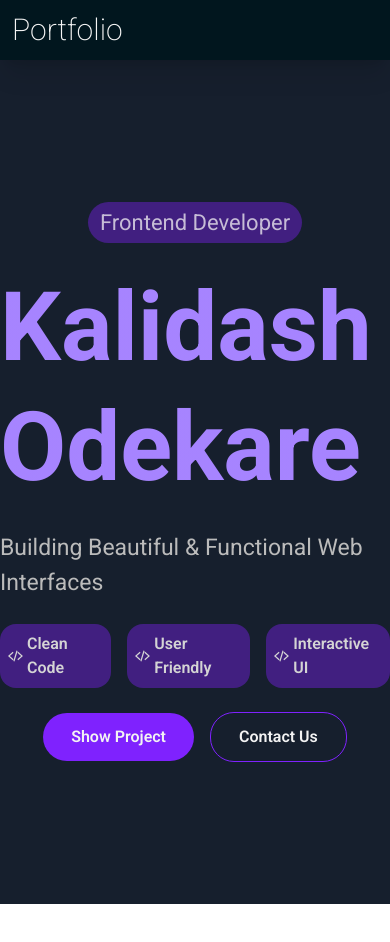
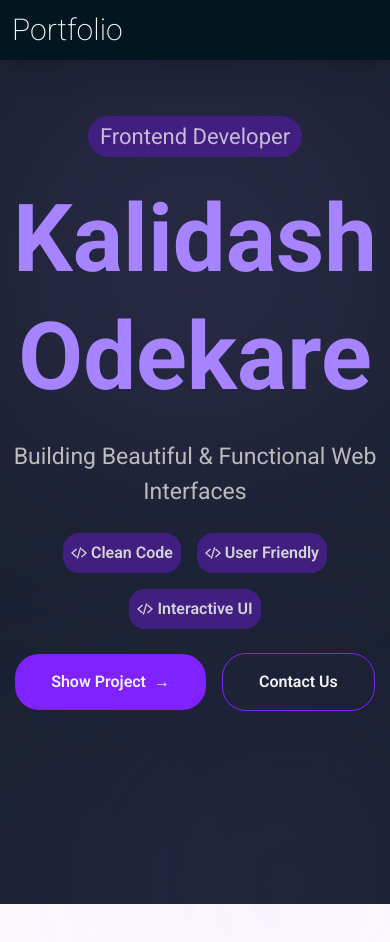
Before and after one commit to kalidashodekare14/Portfolio, a Next.js app: page / in a window 390 px wide. Shown: the top 942 px of the page. Before the commit the page ends 904 px from the top, so only its background shows below. Built offline with nearby package versions, Linux system fonts and the light colour scheme.

Commit message:
HeroSection design motion update

```diff
--- a/components/HeroSection.tsx
+++ b/components/HeroSection.tsx
@@ -4,15 +4,15 @@ import { motion } from "motion/react"
 
 const HeroSection = () => {
     return (
-        <div className='min-h-screen bg-[#161f2d] font-roboto flex flex-col items-center justify-center h-full'>
-            <div className='flex flex-col items-center gap-6'>
+        <div className='relative lg:min-h-screen h-screen bg-[#161f2d] font-roboto flex flex-col items-center lg:justify-center'>
+            <div className='z-20 flex flex-col items-center gap-6 mt-14 lg:mt-0'>
                 <p className='text-[#f7f6f6bb] text-[22px] bg-[#411f80] p-3 py-1 rounded-3xl'>Frontend Developer</p>
-                <h1 className='text-white text-8xl font-bold leading-tight'>
+                <h1 className='text-white text-[94px] lg:text-8xl text-center font-bold leading-tight'>
                     <span className='bg-linear-to-r from-violet-400 via-violet-400 to-violet-400 bg-clip-text text-transparent animate-linear'>Kalidash Odekare</span>
                 </h1>
                 {/* text-[#f95738] */}
-                <h3 className='text-[#bbbbbb] text-[23px]'>Building Beautiful & Functional Web Interfaces</h3>
-                <div className='flex items-center gap-4'>
+                <h3 className='text-[#bbbbbb] text-[23px] text-center'>Building Beautiful & Functional Web Interfaces</h3>
+                <div className='flex flex-wrap lg:flex-row justify-center items-center gap-4'>
                     <motion.div
                         whileHover={{
                             scale: 1.1,
@@ -20,7 +20,8 @@ const HeroSection = () => {
                             cursor: "pointer"
                         }}
                         transition={{
-                            duration: 0.1
+                            duration: 0.2,
+                            ease: "easeInOut"
                         }}
                         className='font-semibold flex items-center gap-1 text-[#d4d4d4] bg-[#411f80] rounded-2xl p-2'>
                         <IoCodeSlashSharp />
@@ -33,7 +34,7 @@ const HeroSection = () => {
                             cursor: "pointer"
                         }}
                         transition={{
-                            duration: 0.1
+                            duration: 0.2
                         }}
                         className='font-semibold flex items-center gap-1 text-[#d4d4d4] bg-[#411f80] rounded-2xl p-2'>
                         <IoCodeSlashSharp />
@@ -46,7 +47,7 @@ const HeroSection = () => {
                             cursor: "pointer"
                         }}
                         transition={{
-                            duration: 0.1
+                            duration: 0.2
                         }}
                         className='font-semibold flex items-center gap-1 text-[#d4d4d4] bg-[#411f80] rounded-2xl p-2'>
                         <IoCodeSlashSharp />
@@ -63,7 +64,18 @@ const HeroSection = () => {
                         transition={{
                             duration: 0.2
                         }}
-                        className='bg-violet-600 px-7 py-3 rounded-3xl font-semibold cursor-pointer text-[#f3f3f3]'>Show Project</motion.button>
+                        className='bg-violet-600 px-9 py-4 rounded-3xl font-semibold cursor-pointer text-[#f3f3f3]'>
+                        <span>Show Project</span>
+                        <motion.span
+                            initial={{ x: 0 }}
+                            whileHover={{
+                                x: 5
+                            }}
+                            transition={{
+                                duration: 0.5,
+                            }}
+                            className='ml-2' >→</motion.span>
+                    </motion.button>
                     <motion.button
                         whileHover={{
                             scale: 1.05,
@@ -73,10 +85,62 @@ const HeroSection = () => {
                         transition={{
                             duration: 0.2
                         }}
-                        className='ml-4 border border-violet-600 px-7 py-3 rounded-3xl font-semibold cursor-pointer text-[#f3f3f3]'>Contact Us</motion.button>
+                        className='ml-4 border border-violet-600 px-9 py-4 rounded-3xl font-semibold cursor-pointer text-[#f3f3f3]'>Contact Us</motion.button>
                 </div>
             </div>
-        </div>
+            {/* <motion.div
+                initial={{
+                    opacity: 0,
+                }}
+                animate={{
+                    opacity: 0.35,
+                }}
+                transition={{
+                    duration: 2,
+                }}
+                className='z-10 absolute top-0 w-125 h-125 rounded-full bg-purple-400 opacity-35 blur-[140px]'>
+
+            </motion.div> */}
+            <motion.div
+                initial={{
+                    opacity: 0,
+                }}
+                animate={{
+                    opacity: 0.20,
+                }}
+                transition={{
+                    duration: 2,
+                }}
+                className='z-10 absolute top-0 w-100 h-100 rounded-full bg-purple-400 opacity-35 blur-[140px]'>
+
+            </motion.div>
+            <motion.div
+                initial={{
+                    opacity: 0,
+                }}
+                animate={{
+                    opacity: 0.35,
+                }}
+                transition={{
+                    duration: 2,
+                }}
+                className='z-10 absolute -bottom-20 right-0 w-50 h-50 rounded-full bg-purple-400 opacity-35 blur-[140px]'>
+
+            </motion.div>
+            <motion.div
+                initial={{
+                    opacity: 0,
+                }}
+                animate={{
+                    opacity: 0.20,
+                }}
+                transition={{
+                    duration: 2,
+                }}
+                className='z-10 absolute -bottom-20 left-0 w-50 h-50 rounded-full bg-purple-400 opacity-35 blur-[140px]'>
+
+            </motion.div>
+        </div >
     );
 };
 
```
